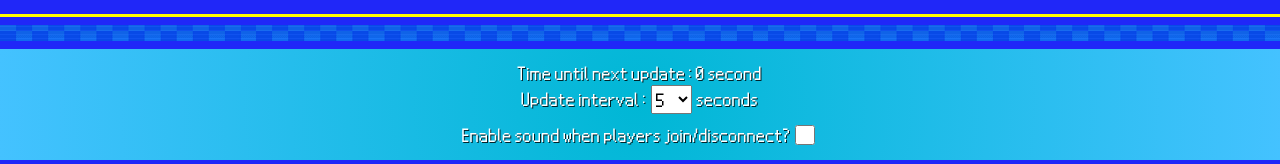
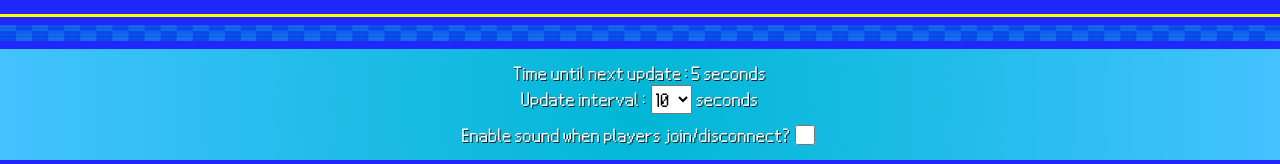
Before and after one commit to itshichabk/mkds-wiimmfi-dashboard, a React (Vite) app: page / in a window 1280 px wide. Shown: the part 162-326 px from the top of the page. Built offline with nearby package versions, Linux system fonts and the light colour scheme; no server answers.

Commit message:
Set default update interval to 10 seconds

```diff
--- a/src/App.jsx
+++ b/src/App.jsx
@@ -5,7 +5,7 @@ import Options from './components/Options';
 import Footer from './components/Footer';
 
 function App() {
-  const defaultInterval = 5;
+  const defaultInterval = 10;
   const [updateInterval, setUpdateInterval] = useState(defaultInterval);
   const [countdown, setCountdown] = useState(defaultInterval);
   const [soundOn, setSoundOn] = useState(false);
@@ -23,7 +23,7 @@ function App() {
           <p>Data scraped from <a href="https://wiimmfi.de/stats/game/mariokartds" target='_blank'>wiimmfi.de</a>{/*. Frontend powered by React. Backend powered by Puppeteer, Express.js and Node.*/}</p>
         </div>
       </div>
-      <Options setInterval={setUpdateInterval} setCountdown={setCountdown} countdown={countdown} setSoundOn={setSoundOn}/>
+      <Options interval={updateInterval} setInterval={setUpdateInterval} setCountdown={setCountdown} countdown={countdown} setSoundOn={setSoundOn}/>
       <Table updateInterval={updateInterval} countdown={countdown} soundOn={soundOn}/>
       <Footer/>
     </main>
--- a/src/components/Options.jsx
+++ b/src/components/Options.jsx
@@ -1,7 +1,7 @@
 import React from 'react'
 import './Options.css'
 
-function Options({setInterval, setCountdown, countdown, setSoundOn}) {
+function Options({interval, setInterval, setCountdown, countdown, setSoundOn}) {
   return (
     <div className='options'>
       <div>
@@ -9,7 +9,7 @@ function Options({setInterval, setCountdown, countdown, setSoundOn}) {
           <p>Time until next update : {countdown} second{countdown > 1 ? 's' : null}</p>
           <div className="flex">
           <label htmlFor="interval">Update interval : </label>
-            <select name="interval" defaultValue={5} id="interval" onChange={(ev) => {setInterval(ev.target.value); setCountdown(ev.target.value)}}>
+            <select name="interval" defaultValue={interval} id="interval" onChange={(ev) => {setInterval(ev.target.value); setCountdown(ev.target.value)}}>
                 <option value="5">5</option>
                 <option value="10">10</option>
                 <option value="15">15</option>
```
